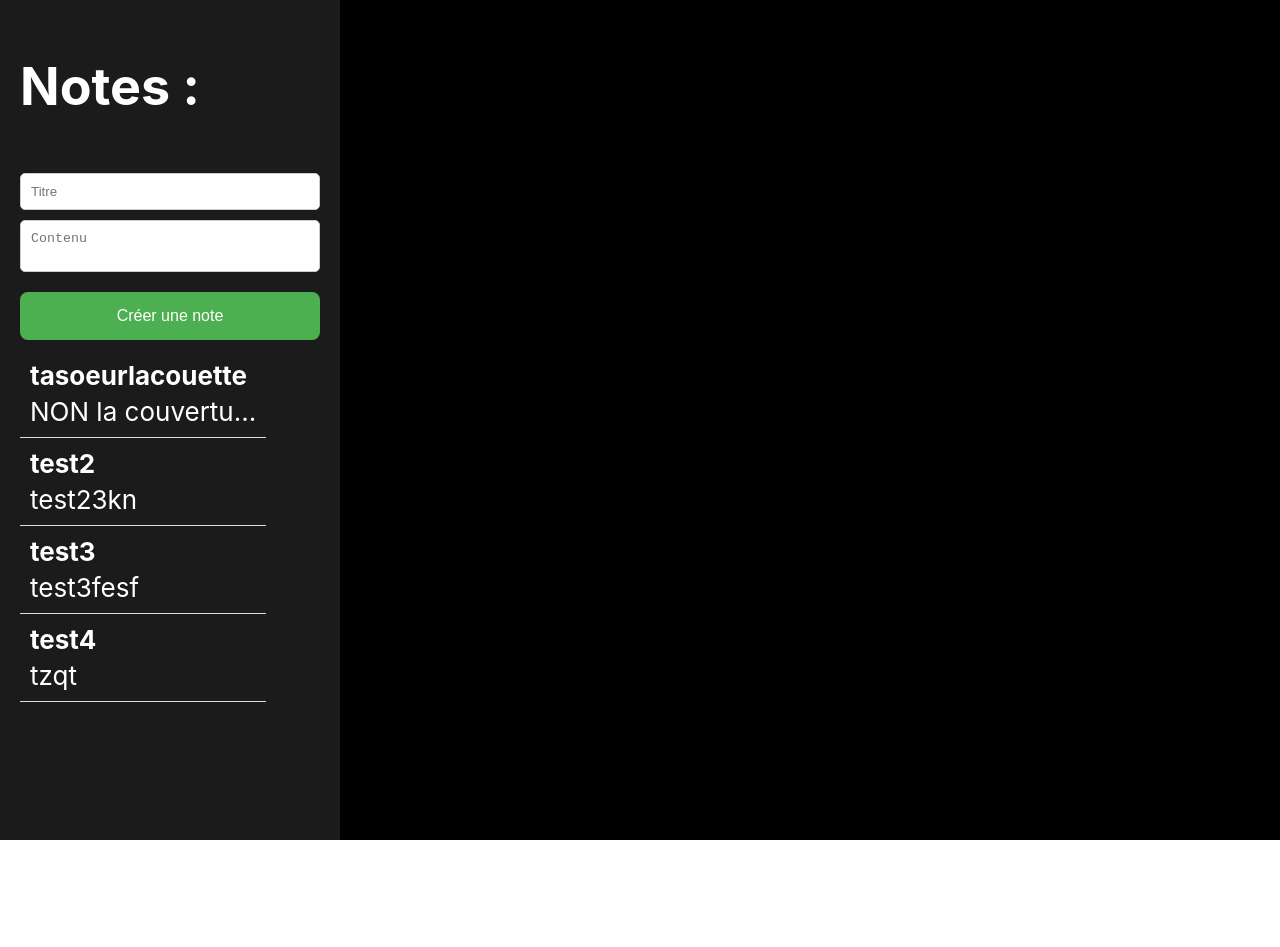
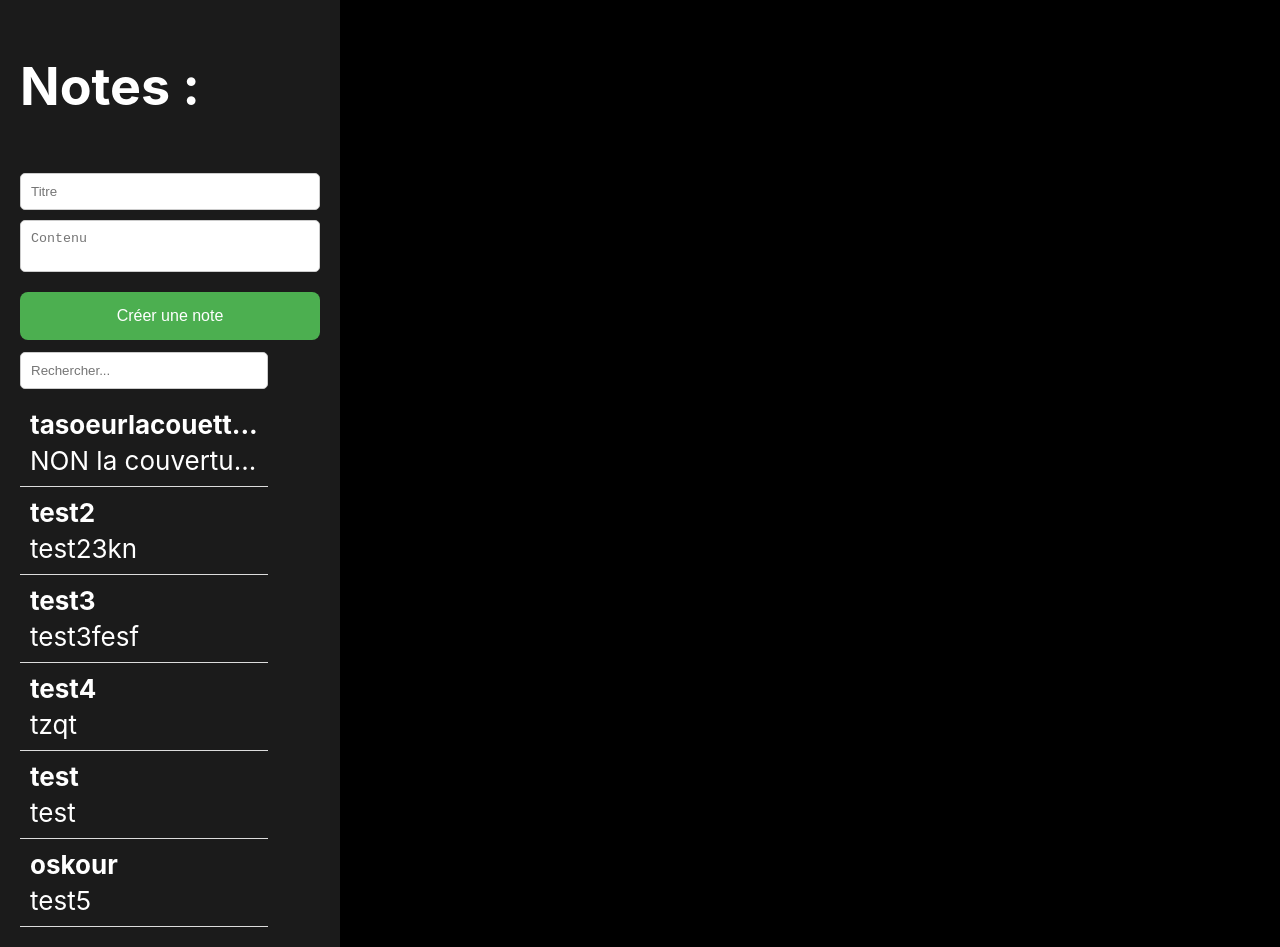
Before and after one commit to Kenaru/note-js-abn-ESGI, a React (Create React App) app: page / in a window 1280 px wide. Before the commit the page ends 840 px from the top, so only its background shows below. Built offline with nearby package versions, Linux system fonts and the light colour scheme; data requests are answered from the project's data file.

Commit message:
Switch note + navbar
Creation of the search bar + correction of the note switch bug

```diff
--- a/db.json
+++ b/db.json
@@ -3,7 +3,7 @@
     {
       "id": "d925",
       "title": "tasoeurlacouette",
-      "content": "NON\nla couverture oui",
+      "content": "NON la couverture uitrdghukydgf",
       "lastupdateAt": "2024-04-04T12:21:52.119Z"
     },
     {
@@ -23,6 +23,18 @@
       "title": "test4",
       "content": "tzqt",
       "lastupdateAt": "2024-04-04T14:00:01.870Z"
+    },
+    {
+      "id": "c745",
+      "title": "test",
+      "content": "test",
+      "lastupdateAt": "2024-04-05T10:13:53.435Z"
+    },
+    {
+      "id": "ac00",
+      "title": "oskour",
+      "content": "test5",
+      "lastupdateAt": "2024-04-05T10:30:05.262Z"
     }
   ],
   "profile": {
--- a/src/App.css
+++ b/src/App.css
@@ -74,7 +74,7 @@
 }
 
 .selected-note {
-  position: absolute; /* Changement de la position à absolute */
+  position: absolute;
   top: 50%;
   left: 50%;
   transform: translate(-50%, -50%);
@@ -84,7 +84,7 @@
   border: 1px solid #ddd;
   color: #000000;
   border-radius: 5px;
-  z-index: 999; /* Augmentation du z-index */
+  z-index: 999;
 }
 
 
@@ -138,8 +138,8 @@
 
 .selected-note-header {
   display: flex;
-  justify-content: space-between; /* Pour placer les éléments à l'extrémité des conteneurs */
-  align-items: center; /* Pour aligner les éléments verticalement */
+  justify-content: space-between;
+  align-items: center;
 }
 
 .comeback {
@@ -170,6 +170,15 @@
   border-radius: 8px;
 }
 
+.search-bar {
+  width: 100%;
+  padding: 10px;
+  margin-bottom: 10px;
+  border: 1px solid #ccc;
+  border-radius: 5px;
+  box-sizing: border-box;
+}
+
 .delete-button{
   background-color: #ff2727;
   border: none;
--- a/src/components/NoteEditor.js
+++ b/src/components/NoteEditor.js
@@ -11,16 +11,16 @@ function NoteEditor({
   const [updatedContent, setUpdatedContent] = React.useState(
     selectedNote.content
   );
-  const [isModified, setIsModified] = React.useState(false); // Variable d'état pour suivre les modifications
+  const [isModified, setIsModified] = React.useState(false);
 
   const handleTitleChange = (event) => {
     setUpdatedTitle(event.target.value);
-    setIsModified(true); // Marquer comme modifié lorsqu'il y a un changement de titre
+    setIsModified(true);
   };
 
   const handleContentChange = (event) => {
     setUpdatedContent(event.target.value);
-    setIsModified(true); // Marquer comme modifié lorsqu'il y a un changement de contenu
+    setIsModified(true);
   };
 
   const handleSaveClick = () => {
@@ -29,7 +29,7 @@ function NoteEditor({
       title: updatedTitle,
       content: updatedContent,
     });
-    setIsModified(false); // Réinitialiser l'état des modifications après l'enregistrement
+    setIsModified(false);
   };
 
   return (
--- a/src/components/NotesContainer.js
+++ b/src/components/NotesContainer.js
@@ -1,21 +1,36 @@
-import React from "react";
+import React, { useState } from "react";
+import "../App.css";
+function NotesContainer({ notes, handleNoteClick }) {
+  const [searchTerm, setSearchTerm] = useState("");
 
-function NotesContainer({ notes, handleNoteClick }) {
+  const filteredNotes = notes.filter(
+    (note) =>
+      note.title.toLowerCase().includes(searchTerm.toLowerCase()) ||
+      note.content.toLowerCase().includes(searchTerm.toLowerCase())
+  );
+
   return (
     <div className="notes-container">
-      {notes.map((note) => (
+      <input
+        type="text"
+        placeholder="Rechercher..."
+        className="search-bar"
+        value={searchTerm}
+        onChange={(e) => setSearchTerm(e.target.value)}
+      />
+      {filteredNotes.map((note) => (
         <div
           key={note.id}
           className="note"
           onClick={() => handleNoteClick(note)}
         >
           <div className="title">
-            {note.title.length > 20
+            {note.title.length > 15
               ? `${note.title.slice(0, 15)}...`
               : note.title}
           </div>
           <div className="preview">
-            {note.content.length > 20
+            {note.content.length > 15
               ? `${note.content.slice(0, 15)}...`
               : note.content}
           </div>
--- a/src/components/useNotes.js
+++ b/src/components/useNotes.js
@@ -18,8 +18,15 @@ export function useNotes() {
   }, []);
 
   const handleNoteClick = (note) => {
-    setSelectedNote(note);
-    setShowAllNotes(false);
+    if (selectedNote) {
+      setSelectedNote(null);
+      setTimeout(() => {
+        setSelectedNote(note);
+      }, 15);
+    } else {
+      setSelectedNote(note);
+      setShowAllNotes(false);
+    }
   };
 
   const handleShowAllNotes = () => {
@@ -42,8 +49,8 @@ export function useNotes() {
     });
     const newNote = await response.json();
     setNotes([newNote, ...notes]);
-    setSelectedNote(newNote); // Sélectionne automatiquement la nouvelle note créée
-    setShowAllNotes(false); // Affiche la nouvelle note créée
+    setSelectedNote(newNote);
+    setShowAllNotes(false);
     setLoading(false);
   };
 
```
